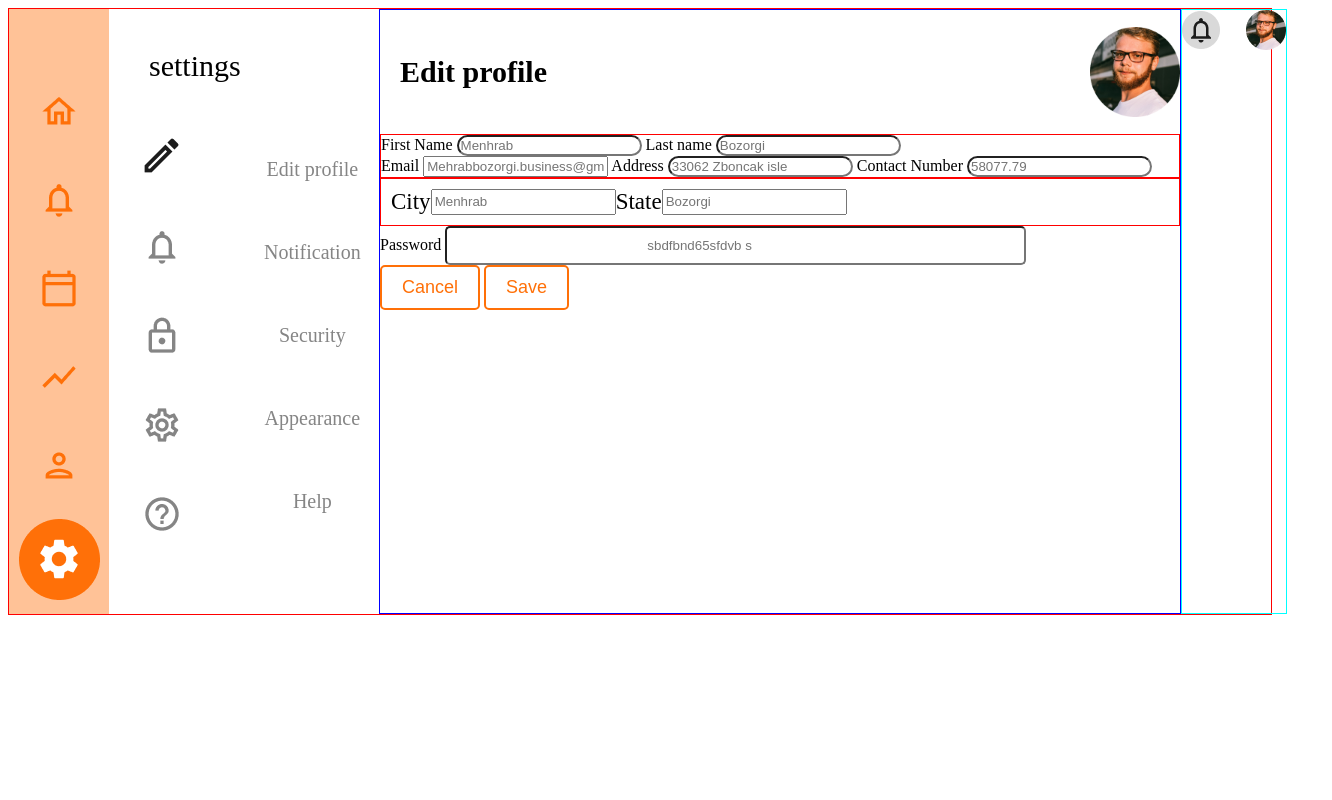
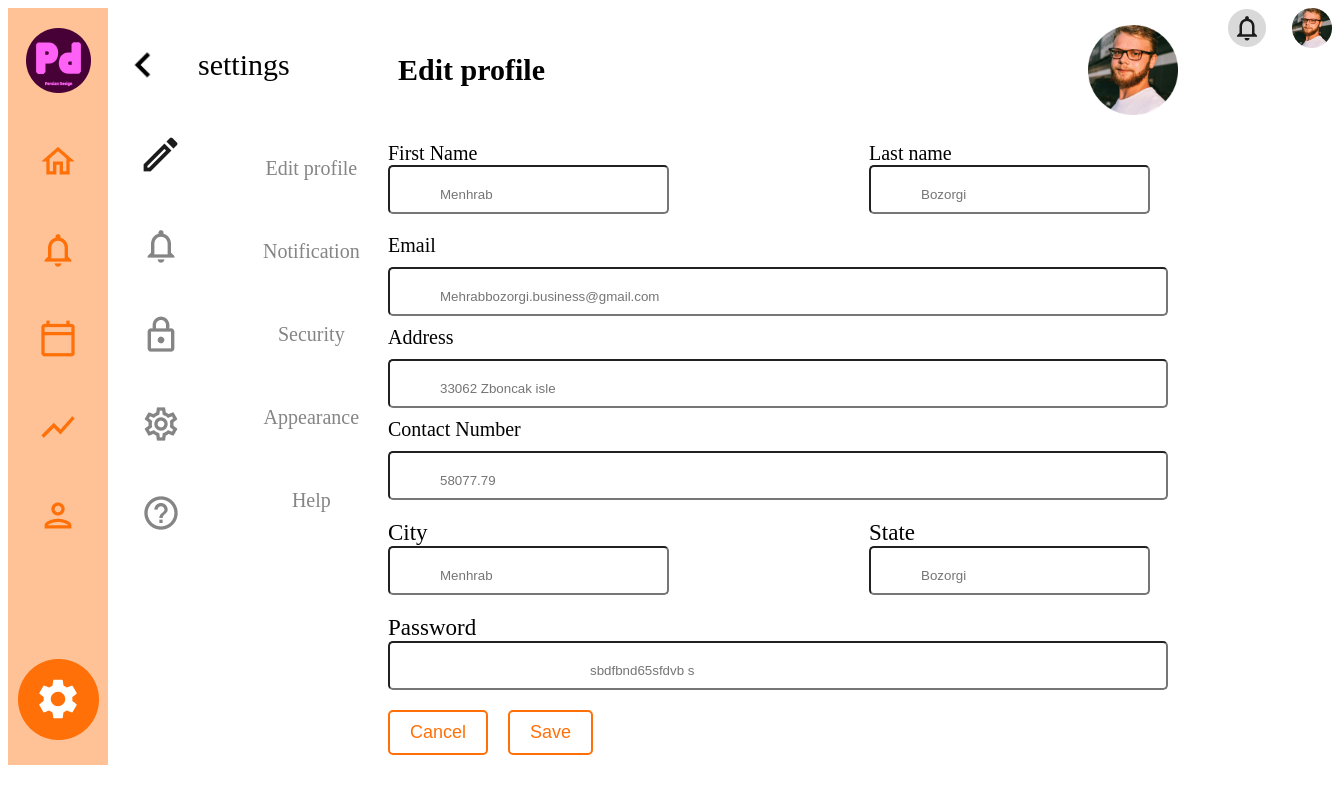
Before and after one commit to Rivera30/Laboratorio1, a plain HTML site: page Laboratorio 1/index.html in a window 1280 px wide. Shown: the whole page, 1332 px wide, since content can reach past the window. Drawn offline with Linux system fonts and the light colour scheme.

Commit message:
CSS
Añado el CSS

```diff
--- a/Laboratorio 1/index.html
+++ b/Laboratorio 1/index.html
@@ -13,7 +13,7 @@
   <div class="box-main">
     <header>
       <div class="images-header">
-        <a href="#"><img src="../Imagenes/logo@0 1.svg" alt="" /></a>
+        <a href="#"><img src="./Imagenes/Logo.png" alt="" /></a>
         <a href="#"><img src="Imagenes/Home.png" alt="" /></a>
         <a href="#"><img src="Imagenes/Notifications.png" alt="" /></a>
         <a href="#"><img src="Imagenes/Calendar-today.png" alt="" /></a>
@@ -21,14 +21,14 @@
         <a href="#"><img src="Imagenes/Person.png" alt="" /></a>
       </div>
       <div class="config">
-        <img src="Imagenes/Group-1.png" alt="" />
+        <img src="./Imagenes/Group-1.png" alt="" />
       </div>
     </header>
     <main>
       <div class="settings-section">
         <section>
           <div class="settings">
-            <img src="./Imagenes/Vector.svg" alt="" />
+            <img src="./Imagenes/Keyboard-arrow.png" alt="" />
             <p>settings</p>
           </div>
           <div class="list-interactive">
@@ -79,14 +79,18 @@
           </div>
           <div>
             <form>
+              <div>
                 <div class="form-contact">
-                <div>
+                  <div class="first-name">
                     <label for="text">First Name</label>
                     <input type="text" name="name" id="name" placeholder="Menhrab" required />
+                  </div>
+                  <div class="last-name">
                     <label for="text">Last name</label>
                     <input type="text" name="last-name" id="last-name" placeholder="Bozorgi" required />
                   </div>
-                <div>
+                </div>
+                <div class="info-contact">
                   <label for="text">Email</label>
                   <input type="email" name="email" id="email" placeholder="Mehrabbozorgi.business@gmail.com" required />
                   <label for="text">Address</label>
@@ -95,6 +99,7 @@
                   <input type="text" name="contact" id="contact" placeholder="58077.79" required />
                 </div>
               </div>
+              <div class="flex-city-state">
                 <div class="city">
                   <label for="text">City</label>
                   <input list="editors" name="city" id="city" placeholder="Menhrab" />
@@ -104,7 +109,9 @@
                     <option value="Beijing"></option>
                     <option value="Beirut"></option>
                   </datalist>
+                </div>
                 <!-- state -->
+                <div class="state">
                   <label for="text">State</label>
                   <input list="edit" name="state" id="state" placeholder="Bozorgi" />
                   <datalist id="edit">
@@ -113,6 +120,7 @@
                     <option value="Pekin"></option>
                     <option value="Libano"></option>
                   </datalist>
+                </div>
               </div>
               <div class="password">
                 <label for="text">Password</label>
--- a/Laboratorio 1/style.css
+++ b/Laboratorio 1/style.css
@@ -12,7 +12,6 @@ main {
 }
 
 .box-main {
-  border: 1px solid red;
   display: flex;
 }
 
@@ -27,6 +26,7 @@ main {
 }
 
 .config {
+  padding-top: 90px;
   margin: 10px;
 }
 /*End Header*/
@@ -76,6 +76,13 @@ main {
   color: #000000;
 }
 
+.settings img {
+  width: 50px;
+  height: 50px;
+  position: relative;
+  top: 25px;
+}
+
 .list-interactive {
   display: flex;
   align-items: center;
@@ -85,7 +92,6 @@ main {
 /*Edit profile*/
 
 .sect-block-three {
-  border: 1px solid blue;
   width: 800px;
 }
 
@@ -109,60 +115,111 @@ main {
 /* form contact*/
 
 .form-contact {
-  border: solid red 1px;
+  font-size: 20px;
+  display: flex;
+  gap: 200px;
+  padding: 10px;
+}
+
+.form-contact input[type="text"] {
+  border-radius: 5px;
+  padding: 20px 50px 10px;
+}
+
+.first-name {
   display: flex;
   flex-direction: column;
 }
 
-.form-contact input[type="text"] {
-  border-radius: 20px ;
-
+.last-name {
+  display: flex;
+  flex-direction: column;
 }
 
+/*email address contact number*/
 
-
-
-
-.city {
-  border: rgb(255, 0, 0) solid 1px;
+.info-contact {
   display: flex;
-  font-size: 23px;
-  padding: 10px 10px 10px;
+  flex-direction: column;
+  gap: 10px;
+  font-size: 20px;
+  padding: 10px;
 }
 
+.info-contact input[type="text"] {
+  border-radius: 5px;
+  padding: 20px 50px 10px;
+}
 
-.city input
+.info-contact input[type="email"] {
+  border-radius: 5px;
+  padding: 20px 50px 10px;
+}
+/*flex city state*/
 
+.flex-city-state {
+  display: flex;
+  padding: 10px;
+  gap: 200px;
+}
 
+/* city*/
+.city {
+  display: flex;
+  flex-direction: column;
+  font-size: 23px;
+}
+.city > input {
+  border-radius: 5px;
+  padding: 20px 50px 10px;
+}
 
+/*State*/
 
+.state {
+  display: flex;
+  flex-direction: column;
+  font-size: 23px;
+}
 
-
+.state > input {
+  border-radius: 5px;
+  padding: 20px 50px 10px;
+}
 /* password*/
 .password {
   font-size: 23px;
   padding: 10px 10px 10px;
+  display: flex;
+  flex-direction: column;
 }
 
-.password input[type="text"]{
+.password input[type="text"] {
   border-radius: 5px;
-  padding: 10px 200px 10px;
+  padding: 20px 200px 10px;
 }
 
 /*buttons*/
+
+.buttons {
+  display: flex;
+  gap: 20px;
+  padding: 10px;
+}
+
 .buttons input[type="reset"],
-.buttons input[type=submit] {
+.buttons input[type="submit"] {
   background-color: transparent;
   border-radius: 5px;
-  border: solid 2px #FF7008;
-  color: #FF7008;
+  border: solid 2px #ff7008;
+  color: #ff7008;
   padding: 10px 20px;
   font-size: 18px;
 }
 
 .buttons input[type="reset"]:hover,
-.buttons input[type=submit]:hover {
-  background-color: #FF7008;
+.buttons input[type="submit"]:hover {
+  background-color: #ff7008;
   border-radius: 5px;
   border: solid 2px #fd6100;
   color: #ffffff;
@@ -171,5 +228,6 @@ main {
 }
 
 .perfil-img {
-  border: 1px solid aqua;
+  position: relative;
+  left: 50px;
 }
```
Lines whose indentation alone changed are shown as unchanged.
